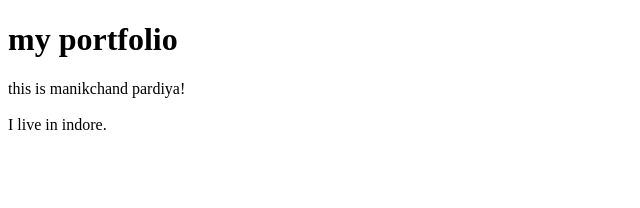
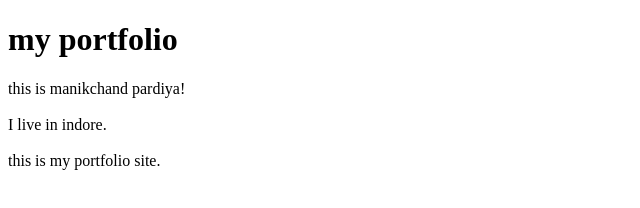
Before and after one commit to manikchand-tech/manik-portfolio, a plain HTML site: page index.html in a window 1280 px wide. Shown: the whole page, without its empty margins (0-640 px from the left). Drawn offline with Linux system fonts and the light colour scheme.

Commit message:
refactor :add some description
added some line about projecg

```diff
--- a/index.html
+++ b/index.html
@@ -7,8 +7,14 @@
         </h1>
 
         <pr>this is manikchand pardiya!
+
+
 <br></br>
         I live in indore.
+
+        <br></br>
+
+        this is my portfolio site.
         </pr>
     </body>
 </html>
```
